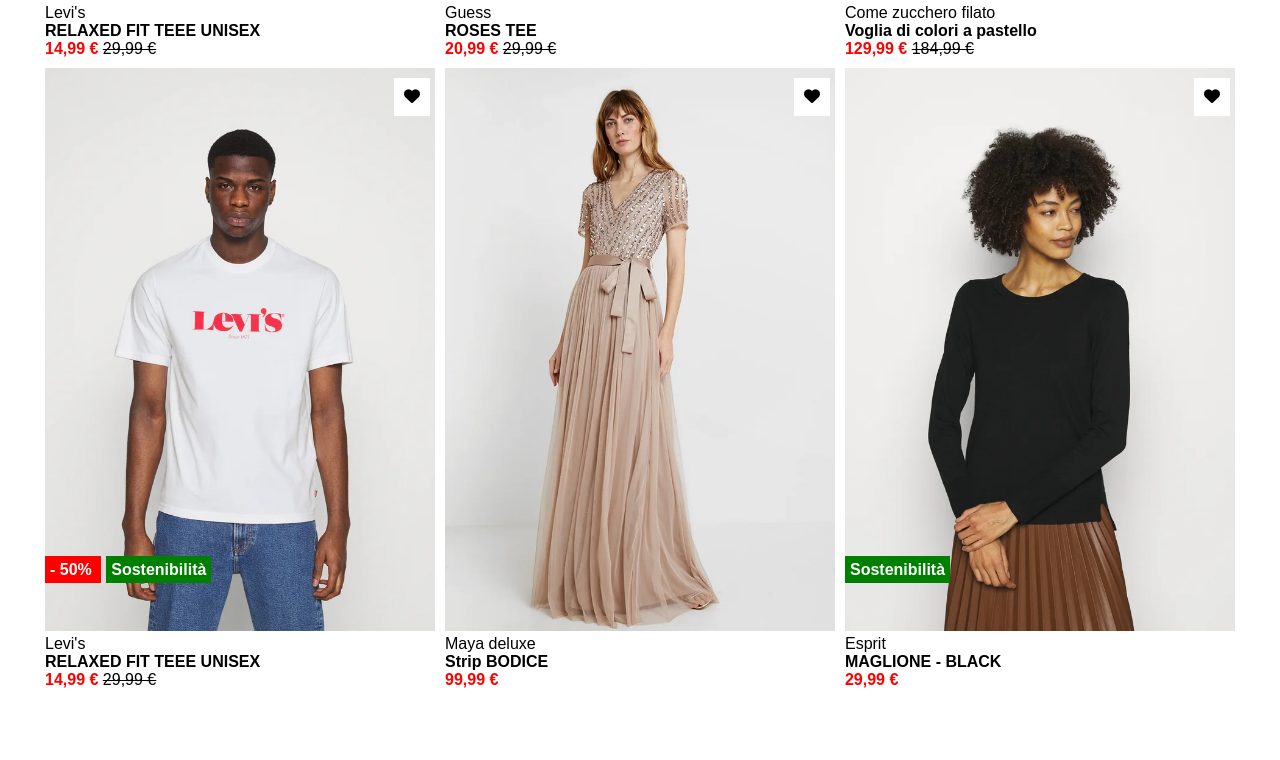
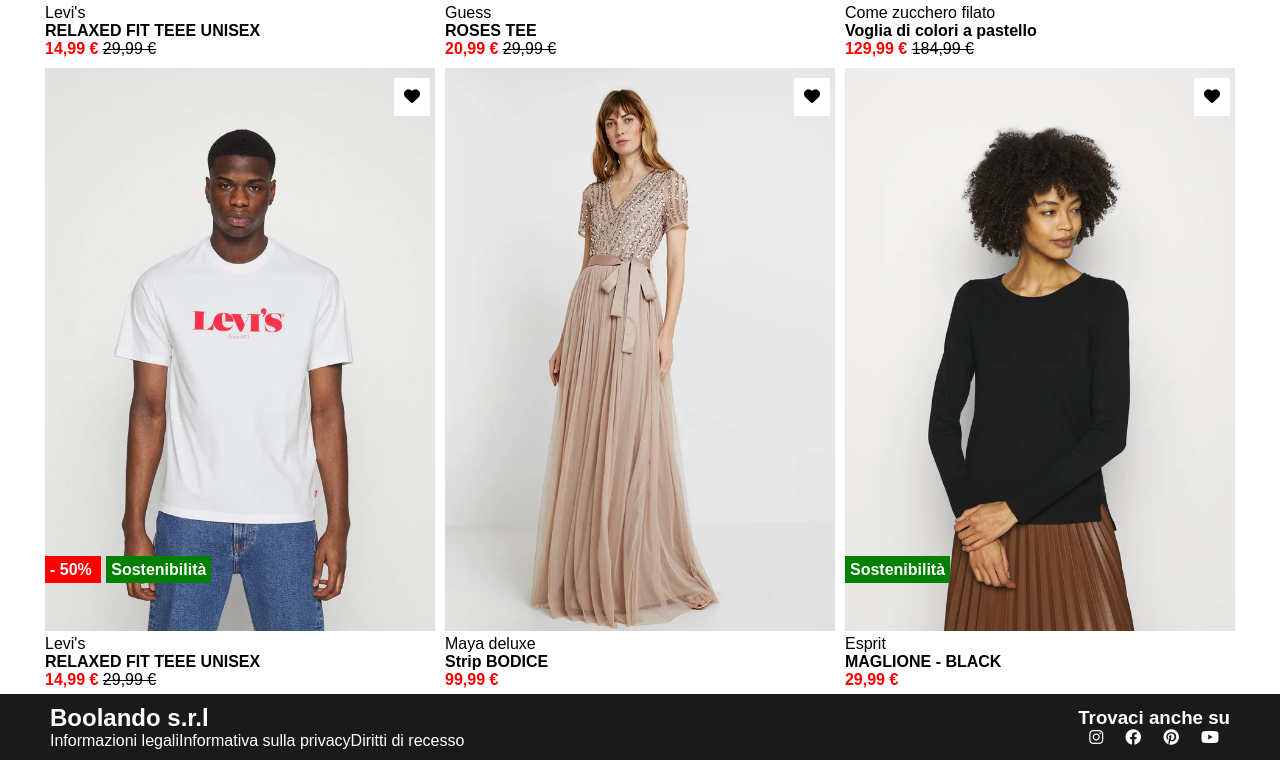
Before and after one commit to CappelliLeonardo/html-css-boolando, a plain HTML site: page index.html in a window 1280 px wide. Shown: the part 648-1408 px from the top of the page. Before the commit the page ends 1342 px from the top, so only its background shows below. Drawn offline with Linux system fonts and the light colour scheme.

Commit message:
Completato 90%

```diff
--- a/css/style.css
+++ b/css/style.css
@@ -22,6 +22,11 @@ html{
 
 img{
     width: 100%;
+}
+
+a{
+    color: inherit;
+    text-decoration: none;
 }
 
 /*
@@ -53,7 +58,13 @@ header{
     color: white;
 }
 
+ul .select-section{
+    justify-content: flex-start;
+}
 
+ul .menu-section{
+    justify-content: flex-end;
+}
 .select-section, .menu-section{
     width: 25%;
     display: flex;
@@ -193,3 +204,29 @@ main{
 #img6b{
     display: none;
 }
+
+/* FOOTER  */
+
+Footer{
+    background-color:#1A1A1A;
+}
+
+.footer-flex{
+    display: flex;
+    justify-content: space-between;
+    padding: 10px;
+    align-items: center;
+    color: white;
+}
+
+.left-footer-UL{
+    display: flex;
+    justify-content: space-around;
+}
+.right-footer-UL{
+    display: flex;
+    justify-content: space-around;
+}
+.left-footer-UL li, .right-footer-UL li{
+    list-style-type: none;
+}
--- a/index.html
+++ b/index.html
@@ -267,7 +267,60 @@
         <!-- Inizio footer principale  -->
         <Footer>
             <div class="container">
-                <div class=""></div>
+                <div class="footer-flex">
+                    <div class="left-footer split">
+                        <h2>
+                            Boolando s.r.l
+                        </h2>
+
+                        <ul class="left-footer-UL">
+                            <li>
+                                <a href="http://">
+                                    Informazioni legali
+                                </a>
+                            </li>
+                            <li>
+                                <a href="http://">
+                                    Informativa sulla privacy
+                                </a>
+                            </li>
+                            <li>
+                                <a href="http://">
+                                    Diritti di recesso
+                                </a>
+                            </li>
+                        </ul>
+                    </div>
+
+                    <div class="right-footer split">
+                        <h3>
+                            Trovaci anche su
+                        </h3>
+                        <ul class="right-footer-UL">
+                            <li>
+                                <a href="">
+                                    <i class="fa-brands fa-instagram"></i>
+                                </a>
+                            </li>
+                            <li>
+                                <a href="">
+                                    <i class="fa-brands fa-facebook"></i>
+                                </a>
+                            </li>
+                            <li>
+                                <a href="">
+                                    <i class="fa-brands fa-pinterest"></i>
+                                </a>
+                            </li>
+                            <li>
+                                <a href="">
+                                    <i class="fa-brands fa-youtube"></i>
+                                </a>
+                            </li>
+                        </ul>
+                    </div>
+                </div>
+
             </div>
         </Footer>
         <!-- Fine footer principale  -->
```
